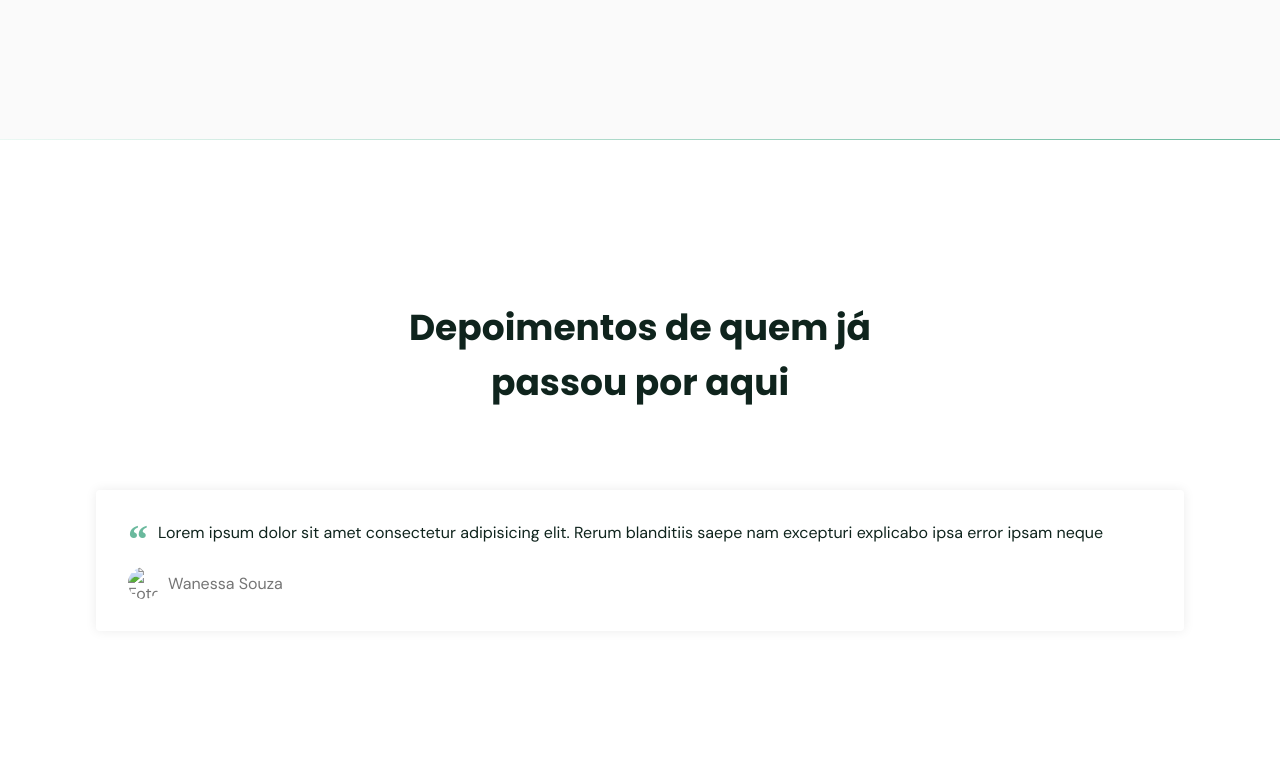
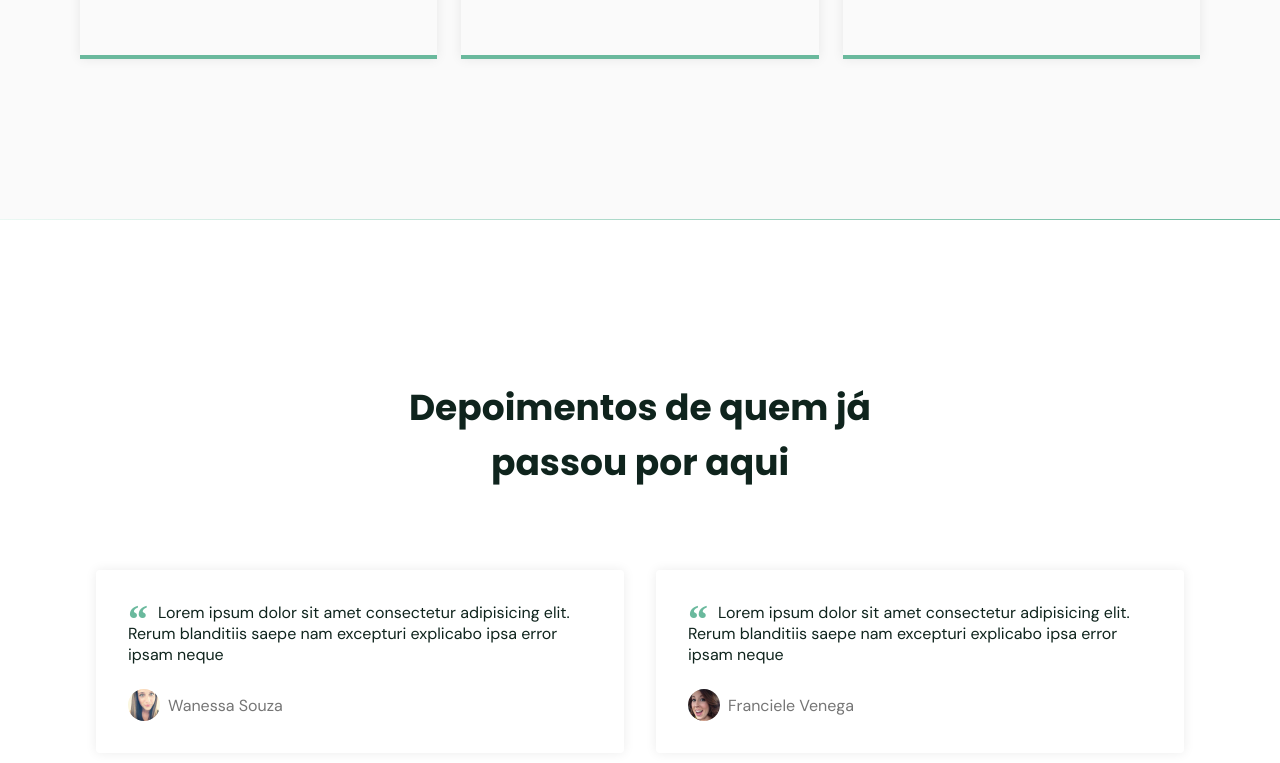
Before and after one commit to PedroSousaXD/Beautysalon, a plain HTML site: page index.html in a window 1280 px wide. Shown: the part 2037-2800 px from the top of the page. Drawn offline with nearby package versions, Linux system fonts and the light colour scheme; files that its build step writes are made by us from their sources; files whose address does not match are found by name.

Commit message:
index.htm

```diff
--- a/index.html
+++ b/index.html
@@ -7,7 +7,7 @@
     <title>OriginSix</title>
 
     <!-- Icones -->
-    <link rel="stylesheet" href="/Beautysalon/assets/fonts/style.css" />
+    <link rel="stylesheet" href="./fonts/style.css" />
 
     <!-- Swiper -->
     <link
@@ -16,7 +16,7 @@
     />
 
     <!-- STYLES -->
-    <link rel="stylesheet" href="/Beautysalon/assets/style.css" />
+    <link rel="stylesheet" href="./style.css" />
 
     <!-- Fonts -->
     <link rel="preconnect" href="https://fonts.gstatic.com" />
@@ -168,7 +168,7 @@
                   </p>
                   <cite>
                     <img
-                      src="/Beautysalon/assets/fotos/10.jpeg"
+                      src="./fotos/10.jpeg"
                       alt="Foto de Wanessa Souza"
                     />
                     Wanessa Souza
@@ -186,7 +186,7 @@
                   </p>
                   <cite>
                     <img
-                      src="/Beautysalon/assets/fotos/56.jpeg"
+                      src="./fotos/56.jpeg"
                       alt="Foto de Franciele Venega"
                     />
                     Franciele Venega
@@ -204,7 +204,7 @@
                   </p>
                   <cite>
                     <img
-                      src="/Beautysalon/assets/fotos/26.jpeg"
+                      src="./fotos/26.jpeg"
                       alt="Fotos de Valeska Fabris"
                     />
                     Valeska Fabris
@@ -281,6 +281,6 @@
     <script src="https://unpkg.com/scrollreveal"></script>
 
     <!-- main.js -->
-    <script src="/Beautysalon/assets/main.js"></script>
+    <script src="./main.js"></script>
   </body>
 </html>
```
Also changed, not shown: 1 other file.
